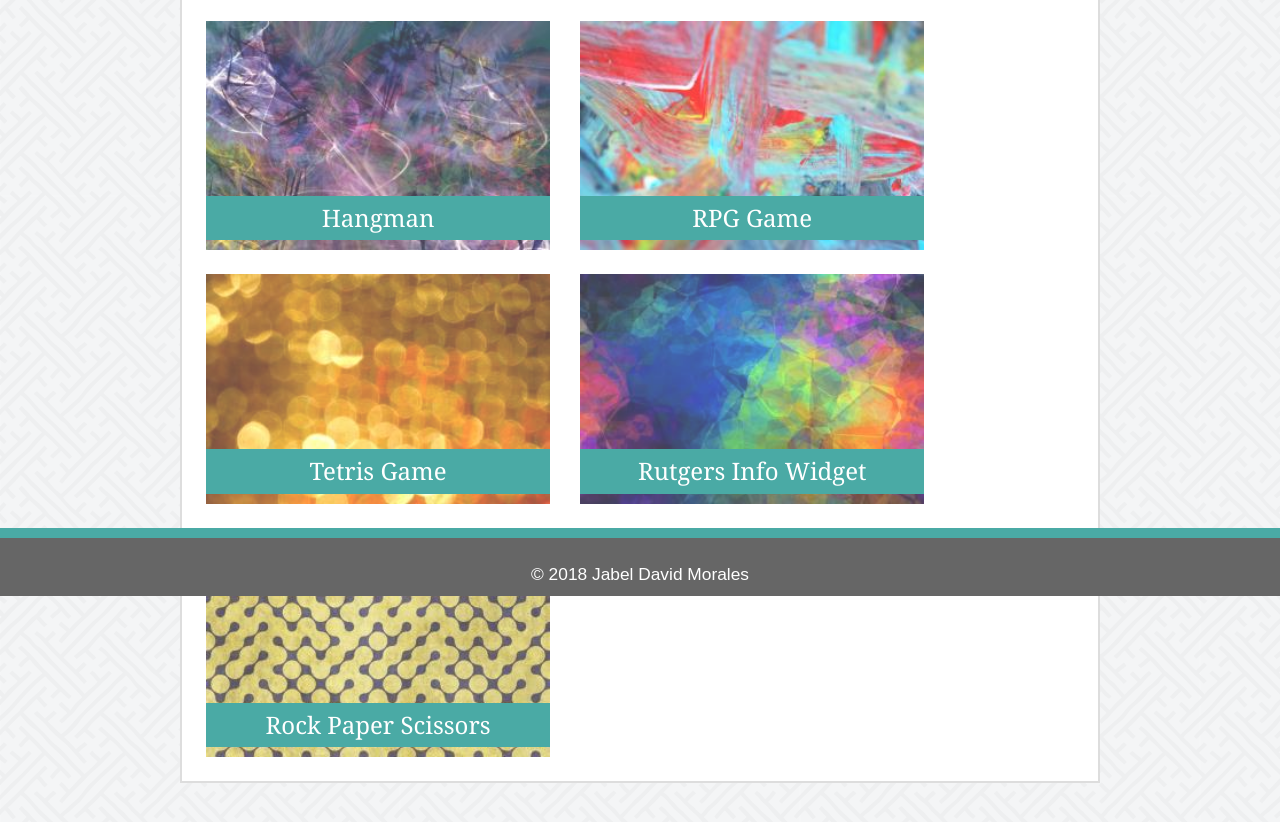
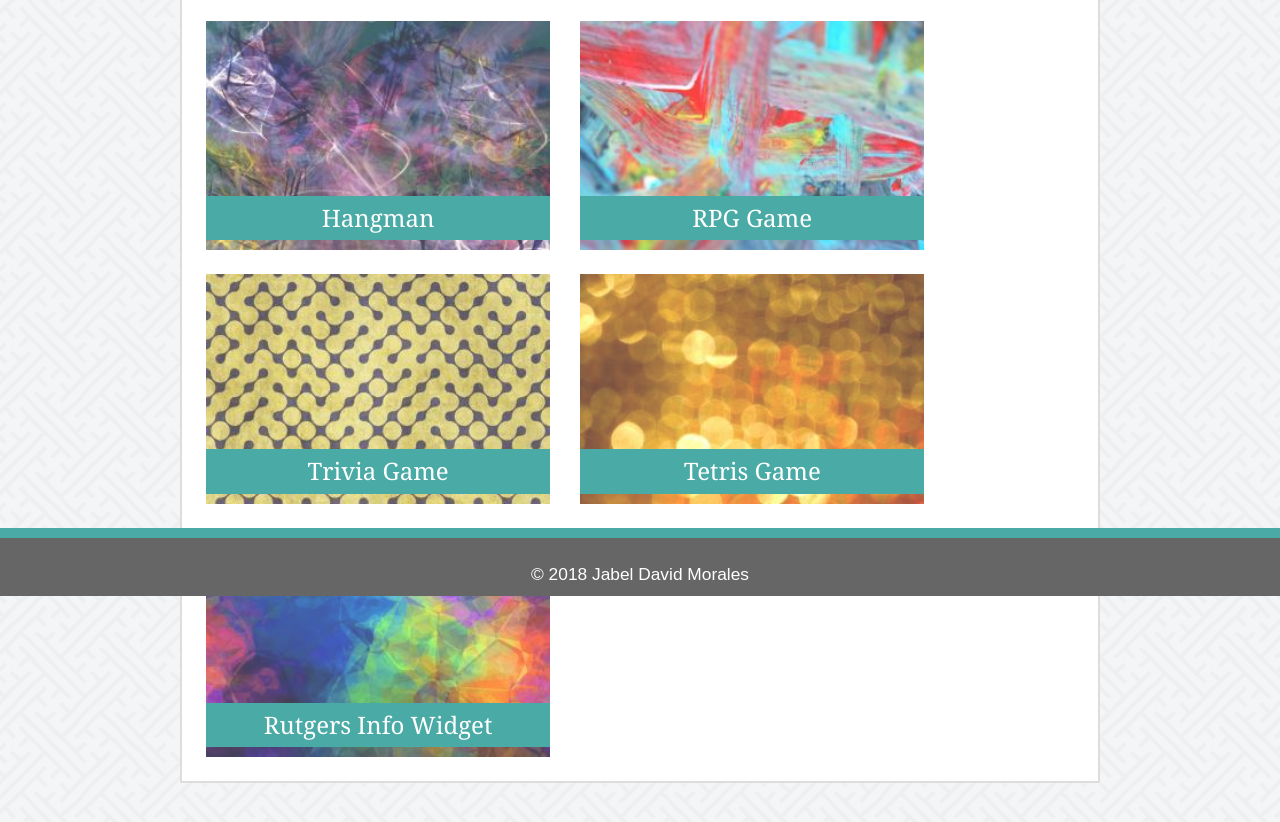
Before and after one commit to jabeldmc/fsfp-homework-2-bootstrap-portfolio, a plain HTML site: page portfolio.html in a window 1280 px wide. Shown: the part 204-1026 px from the top of the page. Drawn offline with nearby package versions, Linux system fonts and the light colour scheme.

Commit message:
Add link to Trivia Game

```diff
--- a/portfolio.html
+++ b/portfolio.html
@@ -70,22 +70,22 @@
                     <div id="content-row-3" class="row">
                         <div class="col-sm-12 col-md-6 col-lg-6 col-xl-5 mb-4">
                             <div class="portfolio-project">
-                                <img id="portfolio-project-tetris-photo" src="assets/images/portfolio-project-tetris.jpg" class="w-100 h-auto">
-                                <h3 class="w-100 m-0 p-2 text-center"><a href="#">Tetris Game</a></h3>
+                                <img id="portfolio-project-trivia-photo" src="assets/images/portfolio-project-jankenpo.jpg" class="w-100 h-auto">
+                                <h3 class="w-100 m-0 p-2 text-center"><a href="https://jabeldmc.github.io/fsfp-homework-5-trivia-game/">Trivia Game</a></h3>
                             </div>
                         </div>
                         <div class="col-sm-12 col-md-6 col-lg-6 col-xl-5 mb-4">
                             <div class="portfolio-project">
-                                <img id="portfolio-project-rutgers-photo" src="assets/images/portfolio-project-rutgers.jpg" class="w-100 h-auto">
-                                <h3 class="w-100 m-0 p-2 text-center"><a href="#">Rutgers Info Widget</a></h3>
+                                <img id="portfolio-project-tetris-photo" src="assets/images/portfolio-project-tetris.jpg" class="w-100 h-auto">
+                                <h3 class="w-100 m-0 p-2 text-center"><a href="#">Tetris Game</a></h3>
                             </div>
                         </div>
                     </div>
                     <div id="content-row-4" class="row">
                         <div class="col-sm-12 col-md-6 col-lg-6 col-xl-5">
                             <div class="portfolio-project">
-                                <img id="portfolio-project-jankenpo-photo" src="assets/images/portfolio-project-jankenpo.jpg" class="w-100 h-auto">
-                                <h3 class="w-100 m-0 p-2 text-center"><a href="#">Rock Paper Scissors</a></h3>
+                                <img id="portfolio-project-rutgers-photo" src="assets/images/portfolio-project-rutgers.jpg" class="w-100 h-auto">
+                                <h3 class="w-100 m-0 p-2 text-center"><a href="#">Rutgers Info Widget</a></h3>
                             </div>
                         </div>
                         <div class="col-sm-12 col-md-6 col-lg-6 col-xl-5">
```
